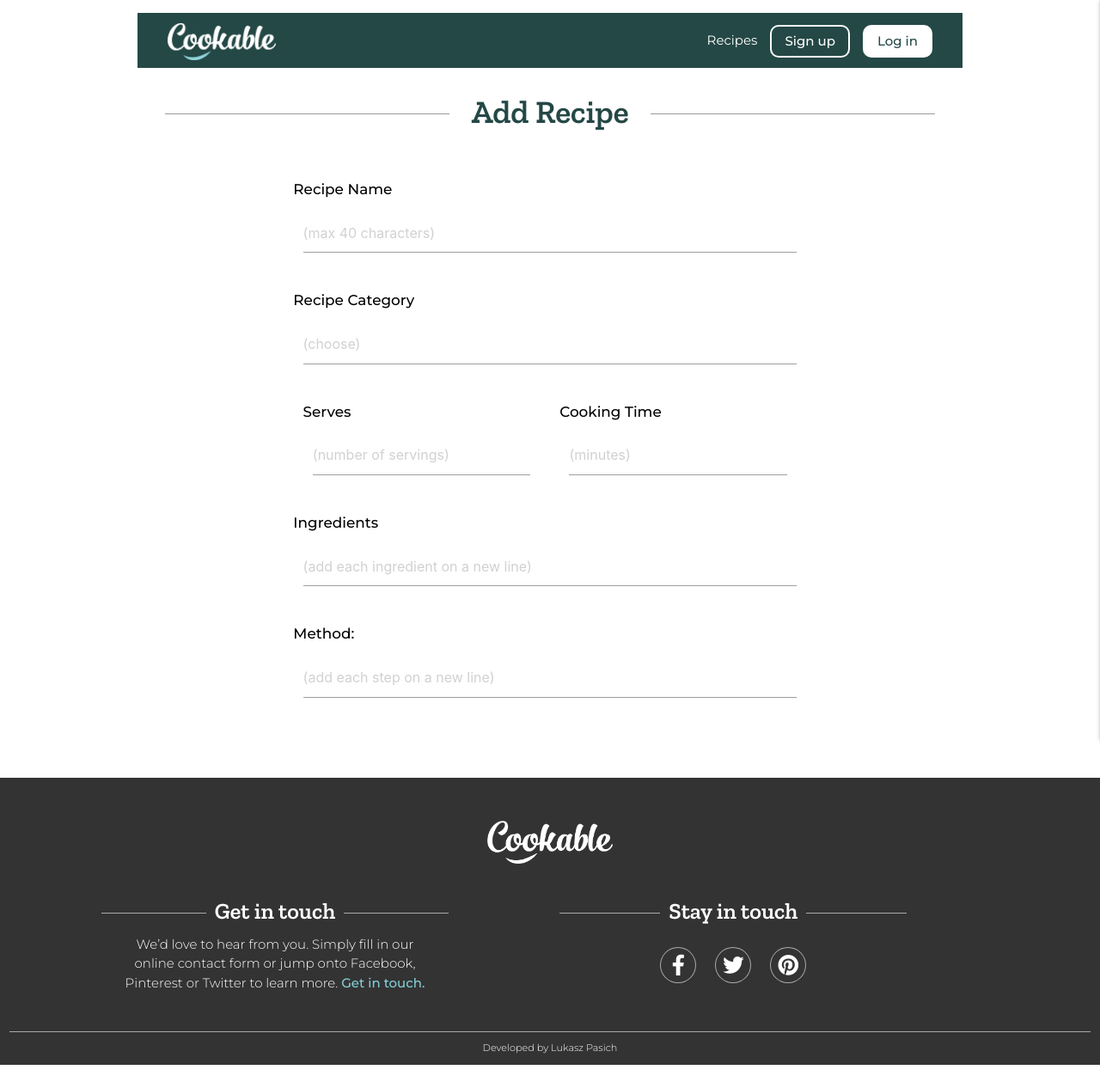
After one commit to LukaszPasich/Cookable-MS3, a Flask app: page /add_recipe in a window 1280 px wide. The commit adds this page. Shown: the whole page at 86% size. Run offline with Flask 2, Linux system fonts and the light colour scheme; some libraries are stand-ins or nearby versions.

Commit message:
FEAT: Add Add Recipe template and initial input fields

```diff
--- a/app.py
+++ b/app.py
@@ -109,6 +109,12 @@ def logout():
     return redirect(url_for("login"))
 
 
+# ---------- ADD RECIPE - C(RUD) ----------
+@app.route("/add_recipe")
+def add_recipe():
+    return render_template("add_recipe.html")
+
+
 if __name__ == "__main__":
     app.run(host=os.environ.get("IP"),
             port=int(os.environ.get("PORT")),
--- a/static/css/style.css
+++ b/static/css/style.css
@@ -9,6 +9,10 @@
 
 .margin-top-fifty {
     margin-top: 50px;
+}
+
+.margin-top-seventyfive {
+    margin-top: 75px;
 }
 
 .margin-top-hundred {
@@ -349,30 +353,13 @@ h4 span {
     text-overflow:ellipsis;
 }
 
-/* .recipes-overlay-container {
-    position: relative;
-    display: inline-block;
-    margin: 0px;
-    padding: 0px;
+/* Add recipe page */
+
+.add-recipe-label {
+    font-size: 1.125rem;
+    font-weight: 500;
+    color: #000;
 }
-
-.recipes-overlayed-image {
-    width: 350;
-    height: 100%;
-    object-fit: fill;
-    margin: auto;
-    padding: 0px;
-}
-
-.recipes-overlay {
-    position: absolute;
-    top: 0;
-    background: rgba(0, 0, 0, 0.5);
-    width: 100%;
-    height: 100%;
-    transition: .5s ease;
-    opacity:0;
-} */
 
 
 /* Sign up page */
--- /dev/null
+++ b/templates/add_recipe.html
@@ -0,0 +1,64 @@
+{% extends "base.html" %}
+{% block content %}
+
+<h3 class="center-align margin-top-fifty"><span>Add Recipe</span></h3>
+
+<!-- CODE CREDIT - Materialize Input Fields (modified) -->
+<!-- https://materializecss.com/text-inputs.html -->
+
+<!-- Form -->
+<div class="row margin-top-seventyfive">
+    <form class="col s12 m10 offset-m1 l8 offset-l2" method="POST" action="">
+
+        <!-- Recipe name -->
+        <div class="row">
+            <label class="add-recipe-label" for="recipe_name">Recipe Name</label>
+            <div class="input-field col s12">
+                <input placeholder="(max 40 characters)" id="recipe_name" type="text" maxlength="40" class="validate">
+            </div>
+        </div>
+
+        <!-- Recipe category -->
+        <div class="row">
+            <label class="add-recipe-label" for="recipe_category">Recipe Category</label>
+            <div class="input-field col s12">
+                <input placeholder="(choose)" id="recipe_category" type="text" maxlength="40" class="validate">
+            </div>
+        </div>
+
+        <!-- Serves / Cooking -->
+        <div class="row">
+            <div class="col s6">
+                <label class="add-recipe-label" for="serves">Serves</label><br>
+                <div class="input-field col s12">
+                    <input placeholder="(number of servings)" id="serves" type="text" pattern="[0-9]{1,2}$" class="validate">
+                </div>
+            </div>
+            <div class="col s6">
+                <label class="add-recipe-label" for="cooking_time">Cooking Time</label><br>
+                <div class="input-field col s12">
+                    <input placeholder="(minutes)" id="cooking_time" type="text" pattern="[0-9]{1,4}$" class="validate">
+                </div>
+            </div>
+        </div>
+
+        <!-- Ingredients -->
+        <div class="row">
+            <label class="add-recipe-label" for="ingredients">Ingredients</label>
+            <div class="input-field col s12">
+                <input placeholder="(add each ingredient on a new line)" id="ingredients" type="text" class="validate">
+            </div>
+        </div>
+        <!-- Method -->
+        <div class="row">
+            <label class="add-recipe-label" for="method">Method:</label>
+            <div class="input-field col s12">
+                <input placeholder="(add each step on a new line)" id="method" type="text" class="validate">
+            </div>
+        </div>
+    </form>
+  </div>
+
+<!-- END OF CODE CREDIT -->
+
+{% endblock %}
--- a/templates/base.html
+++ b/templates/base.html
@@ -27,7 +27,7 @@
                     <li><a href="{{ url_for('get_recipes') }}">Recipes</a></li>
                     {% if session.user %}
                         <li><a href="{{ url_for('my_recipes', username=session['user']) }}">My Recipes</a></li>
-                        <li><a href="#">Add Recipe</a></li>
+                        <li><a href="{{ url_for('add_recipe') }}">Add Recipe</a></li>
                         <li><a href="#">Categories</a></li>
                         <li><a href="{{ url_for('logout') }}">Log out</a></li>
                         <li>Hi, {{ username }}</li>
@@ -44,7 +44,7 @@
             <li><a href="{{ url_for('get_recipes') }}">Recipes</a></li>
             {% if session.user %}
                 <li><a href="{{ url_for('my_recipes', username=session['user']) }}">My Recipes</a></li>
-                <li><a href="#">Add Recipe</a></li>
+                <li><a href="{{ url_for('add_recipe') }}">Add Recipe</a></li>
                 <li><a href="#">Categories</a></li>
                 <li><a href="{{ url_for('logout') }}">Log out</a></li>
             {% else %}
--- a/templates/myrecipes.html
+++ b/templates/myrecipes.html
@@ -13,7 +13,7 @@
 
 <!-- Add New Recipe button -->
 <div class="row margin-top-fifty">
-    <a href="{{ url_for('signup') }}" class="col s8 offset-s2 m4 offset-m4 button-banner-signup">Add new recipe</a>
+    <a href="{{ url_for('add_recipe') }}" class="col s8 offset-s2 m4 offset-m4 button-banner-signup">Add new recipe</a>
 </div>
 
 <p class="center-align margin-top-hundred">To browse all recipes <a href="{{ url_for('get_recipes') }}" class="click-here">click here.</a></p>
```
